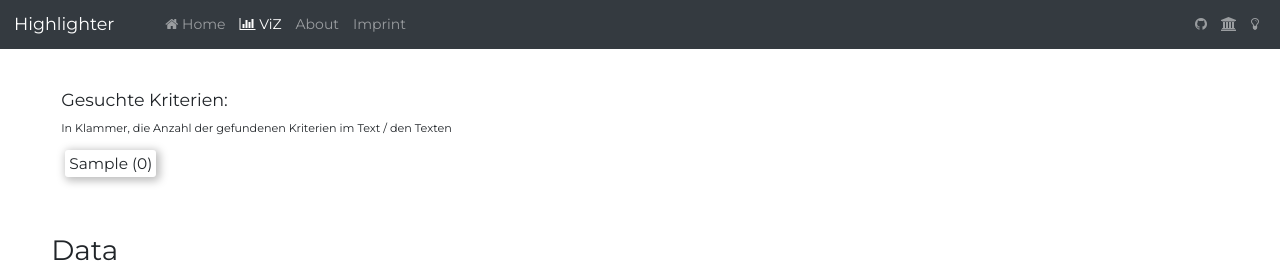
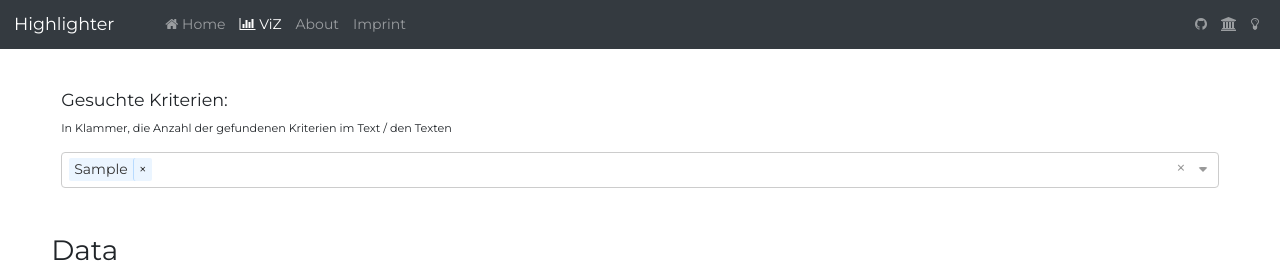
Before and after one commit to fhstp/highlighter-webapp, an Angular app: page /#/viz in a window 1280 px wide. Shown: the top 263 px of the page. Built offline with nearby package versions, Linux system fonts and the light colour scheme.

Commit message:
Implementing a filter boilerpalte. (refs #28)

```diff
--- a/package.json
+++ b/package.json
@@ -21,6 +21,7 @@
     "@angular/platform-browser-dynamic": "^7.0.0",
     "@angular/router": "^7.0.0",
     "@ng-bootstrap/ng-bootstrap": "^3.2.2",
+    "@ng-select/ng-select": "^2.12.1",
     "bootstrap": "^4.1.3",
     "core-js": "^2.5.4",
     "d3": "^5.7.0",
--- a/src/app/app.module.ts
+++ b/src/app/app.module.ts
@@ -2,7 +2,7 @@ import { BrowserModule } from '@angular/platform-browser';
 import { NgModule } from '@angular/core';
 import { NgbModule } from '@ng-bootstrap/ng-bootstrap';
 import { HttpClientModule } from '@angular/common/http';
-import { ReactiveFormsModule } from '@angular/forms';
+import { ReactiveFormsModule, FormsModule } from '@angular/forms';
 
 import { AppComponent } from './app.component';
 import { AppRoutingModule } from './app-routing.module';
@@ -19,6 +19,8 @@ import { ConfirmDialogComponent } from './util/modals/confirm-dialog/confirm-dia
 import { InputDialogComponent } from './util/modals/input-dialog/input-dialog.component';
 import { MessageDialogComponent } from './util/modals/message-dialog/message-dialog.component';
 import { TagFilterComponent } from './ui/tag-filter/tag-filter.component';
+
+import { NgSelectModule } from '@ng-select/ng-select';
 
 @NgModule({
   declarations: [
@@ -37,6 +39,8 @@ import { TagFilterComponent } from './ui/tag-filter/tag-filter.component';
   imports: [
     BrowserModule,
     ReactiveFormsModule,
+    NgSelectModule,
+    FormsModule,
     NgbModule.forRoot(),
     AppRoutingModule,
     HttpClientModule
--- a/src/app/subsites/viz/viz.component.css
+++ b/src/app/subsites/viz/viz.component.css
@@ -38,7 +38,6 @@
   height: 120px;
   margin: -20px 0 30px 0;
   padding: 5px 25px 5px 25px;
-  overflow: auto;
 }
 
 span {
--- a/src/app/ui/tag-filter/tag-filter.component.css
+++ b/src/app/ui/tag-filter/tag-filter.component.css
@@ -1,13 +1,3 @@
 .tagWrapper {
     display: inline;
 }
-
-.spanTags {
-    padding: 4px;
-    margin-left: 4px;
-    margin-right: 4px;
-    font-size: 1.1em;
-
-    -webkit-box-shadow: 2px 2px 8px 2px #BEBEBE;
-    box-shadow: 2px 2px 8px 2px #BEBEBE;
-}
--- a/src/app/ui/tag-filter/tag-filter.component.html
+++ b/src/app/ui/tag-filter/tag-filter.component.html
@@ -1,5 +1,25 @@
-<div class="tagWrapper">
+<!-- <div class="tagWrapper">
   <span *ngFor="let term of searchTerms; let i = index;" class='spanTags'
     [style.background-color]="rulesClean[i]">{{ term }}
       ({{ foundOcc[i].length > 1 ? foundOcc[i].length : 0}})</span>
-</div>
+</div> -->
+
+<ng-select
+    [items]="itemsList"
+    [multiple]="true"
+    bindLabel="name"
+    bindValue="name"
+    placeholder="Select items"
+    [(ngModel)]="itemsSelectedList">
+
+    <ng-template ng-option-tmp let-item="item" let-index="index">
+        <span class="ng-value-label" [style.background-color]="rulesClean[index]">{{ item.name }}</span>
+    </ng-template>
+
+    <ng-template ng-multi-label-tmp let-items="items" let-clear="clear">
+        <div class="ng-value" *ngFor="let item of itemsList; let i = index;">
+            <span class="ng-value-label" [style.background-color]="rulesClean[i]">{{ item.name }}</span>
+            <span class="ng-value-icon right" (click)="clearItem(item)" aria-hidden="true">×</span>
+        </div>
+    </ng-template>
+</ng-select>
--- a/src/app/ui/tag-filter/tag-filter.component.ts
+++ b/src/app/ui/tag-filter/tag-filter.component.ts
@@ -16,6 +16,10 @@ export class TagFilterComponent implements OnInit {
   styleRules: Map<string, string>;
 
   rulesClean: string[];
+
+  // For the tag filter stuff now
+  itemsList = [];
+  itemsSelectedList = [];
 
   constructor(private dataStorage: DataStorageService) { }
 
@@ -47,6 +51,18 @@ export class TagFilterComponent implements OnInit {
       return rule;
     });
 
-    console.log(this.foundOcc);
+    this.itemsList = this.searchTerms.map((e, i) => {
+      return {
+        id: i,
+        name: e,
+        color: this.rulesClean[i]
+      };
+    });
+
+    this.itemsSelectedList = this.searchTerms;
+  }
+
+  clearItem(item: any) {
+    this.itemsSelectedList.splice(item.id, 1);
   }
 }
--- a/src/styles.css
+++ b/src/styles.css
@@ -1,6 +1,7 @@
 /* You can add global styles to this file, and also import other style files */
 @import "~font-awesome/css/font-awesome.css";
 @import url('https://fonts.googleapis.com/css?family=Montserrat');
+@import "~@ng-select/ng-select/themes/default.theme.css";
 
 * {
   font-family: 'Montserrat', sans-serif;
```
Also changed, not shown: 1 other file (tests, documents, lock files or other folders).
